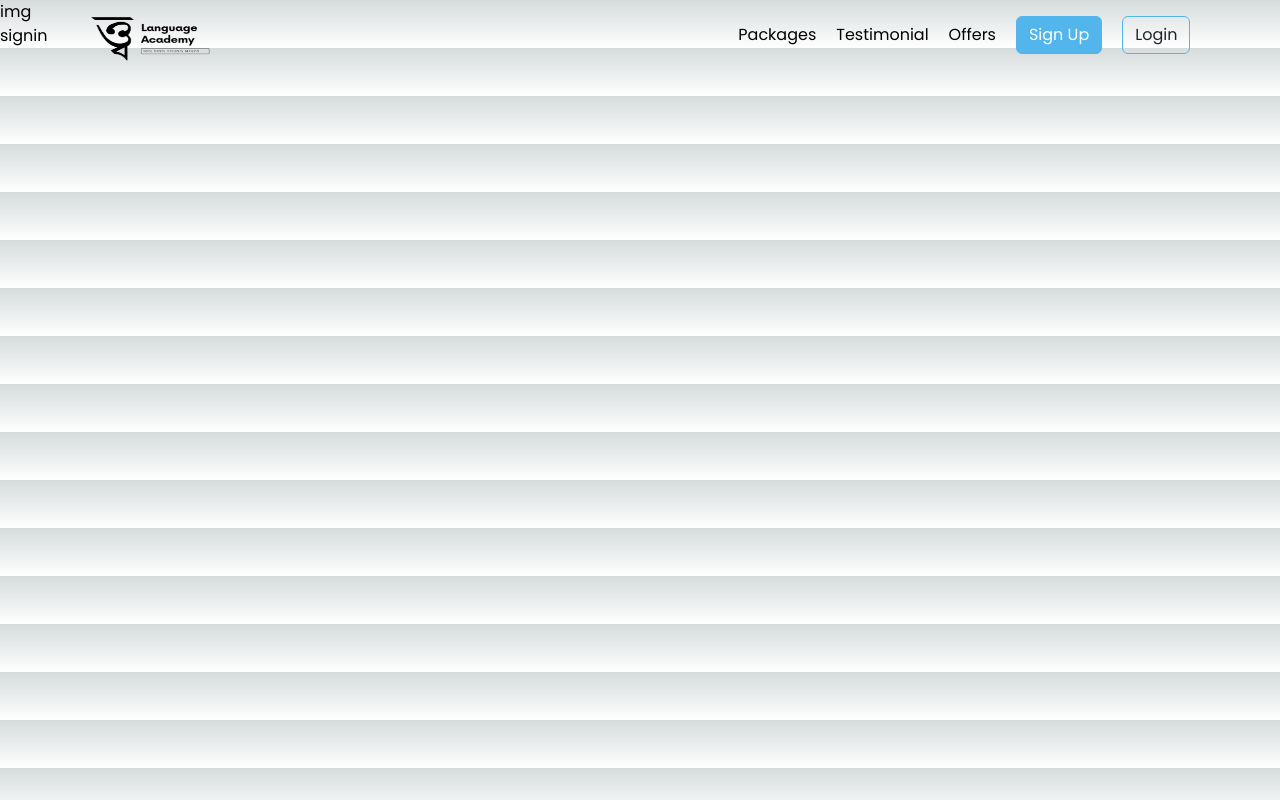
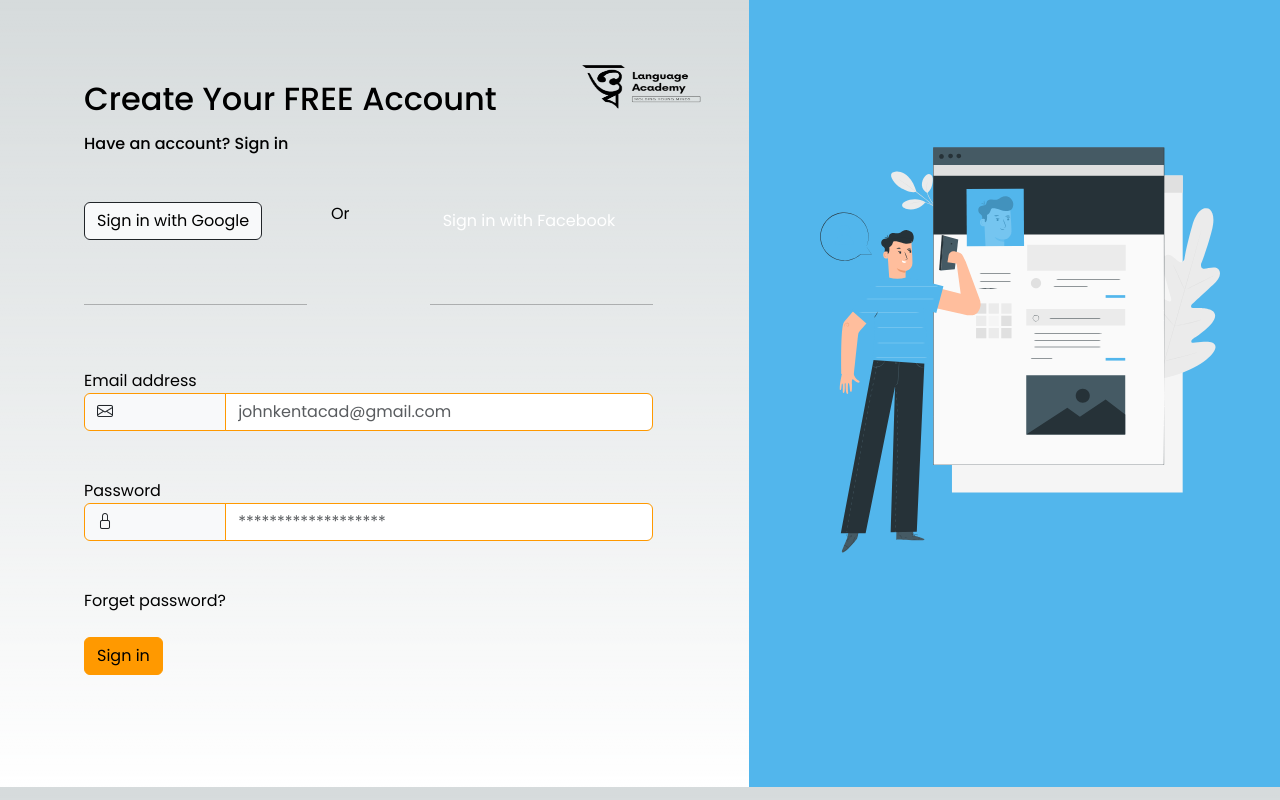
Before and after one commit to jaybamk/my-app-forked, a Next.js app: page /auth/signup in a window 1280 px wide. Built offline with nearby package versions, Linux system fonts and the light colour scheme.

Commit message:
starting sign up page

```diff
--- a/app/auth/signin/page.tsx
+++ b/app/auth/signin/page.tsx
@@ -1,5 +1,3 @@
-import Header from "@/components/Header";
-import Footer from"@/components/Footer";
 import styles from './signIn.module.scss';
 import logo from "@/img/logo.png";
 import routes from "@/routes";
@@ -35,7 +33,7 @@ export default function SignIn(){
                             <hr />
                         </div>
                     </div>
-        <div className="mb-5 mt-3">
+                    <div className="mb-5">
                         <form action="submit" method="get">
                             <label htmlFor="Email" className="d-block">Email address</label>
                             <div className="input-group mb-5 border-primary">
--- a/app/auth/signup/page.tsx
+++ b/app/auth/signup/page.tsx
@@ -1,12 +1,79 @@
-import Header from "@/components/Header";
-import Footer from"@/components/Footer";
+import styles from './signup.module.scss';
+import logo from "@/img/logo.png";
+import routes from "@/routes";
+import Image from "next/image";
+import Link from "next/link";
 export default function SignUp(){
     return(
     <>
-    <Header/>
-    <div className={`col-xs-none col-md-5`}>img</div>
-    <div className={`col-xs-12 col-md-7`}>signin</div>
-    <Footer/>
+    <div className="row">
+        <div className="col-xs-12 col-lg-7 p-5 pt-3 pb-3">
+            <Link href="/" >
+                <Image src={logo} alt="logo" width={120} height={45} className="float-end my-5"/>
+            </Link>
+            <div className="p-5">
+                <div className="text-start mb-5">
+                    <p className="h2 my-3">Create Your FREE Account</p>
+                    <p className="h6">Have an account? <Link href={routes.auth.signin} className={styles.dontHaveAcctlink}>Sign in</Link></p>
+                </div>
+                <div>
+                    <div className="d-none d-md-flex row mb-5">
+                        <div className="col-md-5">
+                            <Link href="" className={`btn ${styles.btn} ${styles.btnGoogle} btn-light border-dark mb-5`}>Sign in with Google</Link>
+                            <hr />
+                        </div>
+                        <div className={`${styles.socialDivide} col-md-2`}>
+                            <p>Or</p>
+                        </div>
+                        <div className="col-md-5">
+                            <Link href="" className={`btn ${styles.btn} ${styles.btnFacebook} text-white mb-5`}>Sign in with Facebook</Link>
+                            <hr />
+                        </div>
+                    </div>
+                    <div className="mb-5">
+                        <form action="submit" method="get">
+                            <label htmlFor="Email" className="d-block">Email address</label>
+                            <div className="input-group mb-5 border-primary">
+                                <span className={`input-group-text ${styles.inputText} border-primary w-25`} id="basic-addon1">
+                                    <i className="bi bi-envelope"></i>
+                                </span>
+                                <input type="email" className={`${styles.input} form-control border-primary`} id="Email" name="Email" placeholder="johnkentacad@gmail.com" aria-label="Email address" required/>
+                            </div>
+                            <label htmlFor="Password" className="d-block">Password</label>
+                            <div className="input-group mb-5">
+                                <span className={`input-group-text ${styles.inputText} border-primary w-25 `} id="basic-addon1">
+                                    <i className="bi bi-lock"></i>
+                                </span>
+                                <input type="password" className={`${styles.input} form-control border-primary`} id="Password" placeholder="*******************" aria-label="Password" required/>
+                            </div>
+                            <div className="mb-4">
+                                <Link href={routes.auth.password.index}>Forget password?</Link>
+                            </div>
+                            <div className="">
+                                <button type="submit" className={`btn btn-primary ${styles.btn}`}>Sign in</button>
+                            </div>
+                        </form>
+                    </div>
+                    <div className="d-flex d-md-none row mb-5">
+                        <div className="col-5">
+                            <hr className="mb-5" />
+                            <Link href="" className={`btn ${styles.btn} ${styles.btnGoogle} btn-light border-dark`}>Sign in with Google</Link>
+                        </div>
+                        <div className="col-2 d-flex justify-content-center">
+                            <p>Or</p>
+                        </div>
+                        <div className="col-5">
+                            <hr className="mb-5" />
+                            <Link href="" className={`btn ${styles.btn} ${styles.btnFacebook} text-white`}>Sign in with Facebook</Link>
+                        </div>
+                    </div>
+                </div>
+            </div>
+        </div>
+        <div className="d-none d-lg-flex col-lg-5 bg-secondary justify-content-around">
+            <Image src="/signin-img.svg" alt="signin image" width={400} height={700}/>
+        </div>
+    </div>
     </>
     );
 }
```
Also changed, not shown: app/auth/signin/signIn.module.scss (+3 -4 lines), app/auth/signup/signup.module.scss (added). Lines whose indentation alone changed are shown as unchanged.
